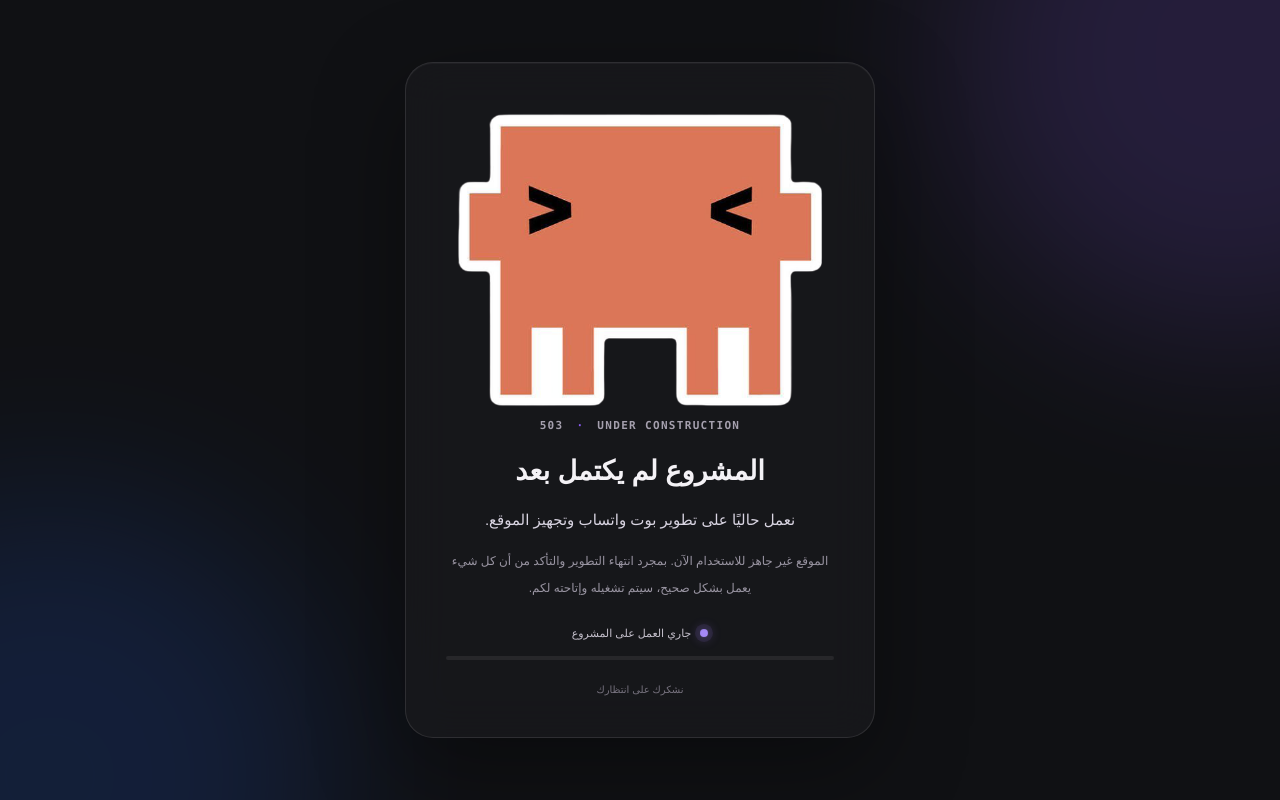
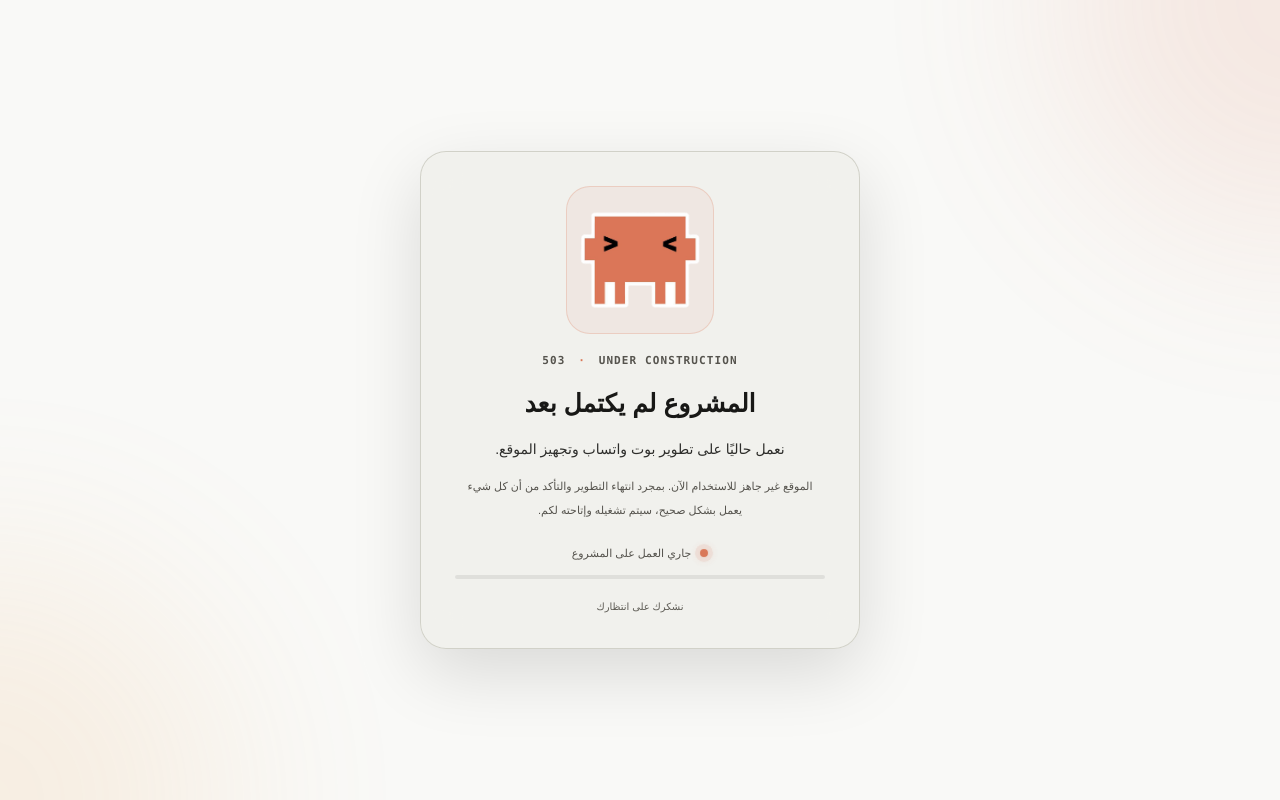
Before and after one commit to ux656/Freund, a Next.js app: page / in a window 1280 px wide. Built offline with nearby package versions, Linux system fonts and the light colour scheme.

Commit message:
Restyle maintenance screen with original brand colors

```diff
--- a/app/globals.css
+++ b/app/globals.css
@@ -204,124 +204,24 @@ html:not(.dark) .lg {
 
 
 /* ========== Global project-unfinished screen ========== */
-html, body {
-  overflow: hidden !important;
-}
-.project-hold-screen {
-  position: fixed;
-  inset: 0;
-  z-index: 999999;
-  display: grid;
-  place-items: center;
-  overflow: auto;
-  padding: max(24px, env(safe-area-inset-top)) 18px max(24px, env(safe-area-inset-bottom));
-  background: #101114;
-  color: #f4f2f6;
-  isolation: isolate;
-}
-.project-hold-glow {
-  position: absolute;
-  width: min(72vw, 560px);
-  aspect-ratio: 1;
-  border-radius: 50%;
-  filter: blur(90px);
-  opacity: .17;
-  pointer-events: none;
-  z-index: -1;
-}
-.project-hold-glow-a { background: #8b5cf6; top: -28%; right: -18%; }
-.project-hold-glow-b { background: #2563eb; bottom: -32%; left: -18%; }
-.project-hold-card {
-  width: min(100%, 470px);
-  border: 1px solid rgba(255,255,255,.1);
-  border-radius: 28px;
-  padding: clamp(24px, 6vw, 40px);
-  background: rgba(25,25,29,.82);
-  box-shadow: 0 28px 90px rgba(0,0,0,.36), inset 0 1px rgba(255,255,255,.04);
-  text-align: center;
-  backdrop-filter: blur(22px);
-  -webkit-backdrop-filter: blur(22px);
-}
-.project-hold-icon {
-  width: 68px;
-  height: 68px;
-  display: grid;
-  place-items: center;
-  margin: 0 auto 22px;
-  border: 1px solid rgba(167,139,250,.25);
-  border-radius: 21px;
-  color: #c4b5fd;
-  background: rgba(139,92,246,.1);
-}
-.project-hold-icon svg { width: 38px; height: 38px; }
-.project-hold-code {
-  color: #a5a0ae;
-  font: 600 11px/1.6 ui-monospace, SFMono-Regular, Menlo, monospace;
-  letter-spacing: .12em;
-  direction: ltr;
-}
-.project-hold-code span { color: #8b5cf6; padding: 0 5px; }
-.project-hold-card h1 {
-  margin: 13px 0 10px;
-  font-family: Lemonada, sans-serif;
-  font-size: clamp(20px, 5.5vw, 27px);
-  line-height: 1.75;
-  font-weight: 700;
-}
-.project-hold-lead {
-  margin: 0;
-  color: #d9d5e2;
-  font-family: Lemonada, sans-serif;
-  font-size: clamp(12px, 3.5vw, 15px);
-  line-height: 2;
-}
-.project-hold-copy {
-  margin: 13px 0 0;
-  color: #9995a2;
-  font-family: Lemonada, sans-serif;
-  font-size: 12px;
-  line-height: 2.2;
-}
-.project-hold-status {
-  display: flex;
-  align-items: center;
-  justify-content: center;
-  gap: 9px;
-  margin: 24px auto 15px;
-  color: #c5c1cc;
-  font-family: Lemonada, sans-serif;
-  font-size: 11px;
-}
-.project-hold-dot {
-  width: 8px;
-  height: 8px;
-  border-radius: 50%;
-  background: #a78bfa;
-  box-shadow: 0 0 0 5px rgba(167,139,250,.1), 0 0 14px rgba(167,139,250,.7);
-  animation: projectHoldPulse 1.8s ease-in-out infinite;
-}
-.project-hold-progress {
-  height: 4px;
-  overflow: hidden;
-  border-radius: 999px;
-  background: rgba(255,255,255,.07);
-}
-.project-hold-progress span {
-  display: block;
-  width: 36%;
-  height: 100%;
-  border-radius: inherit;
-  background: linear-gradient(90deg, #7c3aed, #a78bfa);
-  animation: projectHoldSweep 2.8s ease-in-out infinite;
-}
-.project-hold-card footer {
-  margin-top: 22px;
-  color: #77737f;
-  font-family: Lemonada, sans-serif;
-  font-size: 10px;
-}
+html, body { overflow: hidden !important; }
+.project-hold-screen { position: fixed; inset: 0; z-index: 999999; display: grid; place-items: center; overflow: auto; padding: max(20px, env(safe-area-inset-top)) 16px max(20px, env(safe-area-inset-bottom)); background: rgb(var(--theme-bg)); color: rgb(var(--theme-text)); isolation: isolate; }
+.project-hold-glow { position: absolute; width: min(68vw, 480px); aspect-ratio: 1; border-radius: 50%; filter: blur(100px); opacity: .13; pointer-events: none; z-index: -1; }
+.project-hold-glow-a { background: #D97757; top: -30%; right: -20%; }
+.project-hold-glow-b { background: #E8A55A; bottom: -30%; left: -20%; }
+.project-hold-card { width: min(100%, 440px); border: 1px solid rgb(var(--theme-border) / .72); border-radius: 26px; padding: clamp(22px, 5vw, 34px); background: rgb(var(--theme-surface) / .82); box-shadow: 0 24px 70px rgb(0 0 0 / .13), inset 0 1px rgb(255 255 255 / .08); text-align: center; backdrop-filter: blur(20px); -webkit-backdrop-filter: blur(20px); }
+.project-hold-robot { width: clamp(112px, 34vw, 148px); height: clamp(112px, 34vw, 148px); display: grid; place-items: center; margin: 0 auto 18px; overflow: hidden; border: 1px solid rgb(217 119 87 / .24); border-radius: 24px; background: rgb(217 119 87 / .08); }
+.project-hold-robot img { display: block; width: 100%; height: 100%; object-fit: contain; padding: 10px; }
+.project-hold-code { color: rgb(var(--theme-text-2)); font: 600 11px/1.6 ui-monospace, SFMono-Regular, Menlo, monospace; letter-spacing: .1em; direction: ltr; }
+.project-hold-code span { color: #D97757; padding: 0 5px; }
+.project-hold-card h1 { margin: 12px 0 9px; font-family: Lemonada, sans-serif; font-size: clamp(19px, 5.2vw, 25px); line-height: 1.8; font-weight: 700; }
+.project-hold-lead { margin: 0; color: rgb(var(--theme-text) / .9); font-family: Lemonada, sans-serif; font-size: clamp(12px, 3.5vw, 14px); line-height: 2; }
+.project-hold-copy { margin: 12px 0 0; color: rgb(var(--theme-text-2)); font-family: Lemonada, sans-serif; font-size: 11px; line-height: 2.15; }
+.project-hold-status { display: flex; align-items: center; justify-content: center; gap: 9px; margin: 22px auto 14px; color: rgb(var(--theme-text-2)); font-family: Lemonada, sans-serif; font-size: 11px; }
+.project-hold-dot { width: 8px; height: 8px; border-radius: 50%; background: #D97757; box-shadow: 0 0 0 5px rgb(217 119 87 / .1), 0 0 12px rgb(217 119 87 / .45); animation: projectHoldPulse 1.8s ease-in-out infinite; }
+.project-hold-progress { height: 4px; overflow: hidden; border-radius: 999px; background: rgb(var(--theme-text) / .08); }
+.project-hold-progress span { display: block; width: 36%; height: 100%; border-radius: inherit; background: linear-gradient(90deg, #D97757, #E8A55A); animation: projectHoldSweep 2.8s ease-in-out infinite; }
+.project-hold-card footer { margin-top: 20px; color: rgb(var(--theme-text-3)); font-family: Lemonada, sans-serif; font-size: 10px; }
 @keyframes projectHoldPulse { 50% { opacity: .45; transform: scale(.88); } }
 @keyframes projectHoldSweep { 0% { transform: translateX(180%); } 100% { transform: translateX(-300%); } }
-@media (prefers-reduced-motion: reduce) {
-  .project-hold-dot, .project-hold-progress span { animation: none; }
-}
+@media (prefers-reduced-motion: reduce) { .project-hold-dot, .project-hold-progress span { animation: none; } }
```
